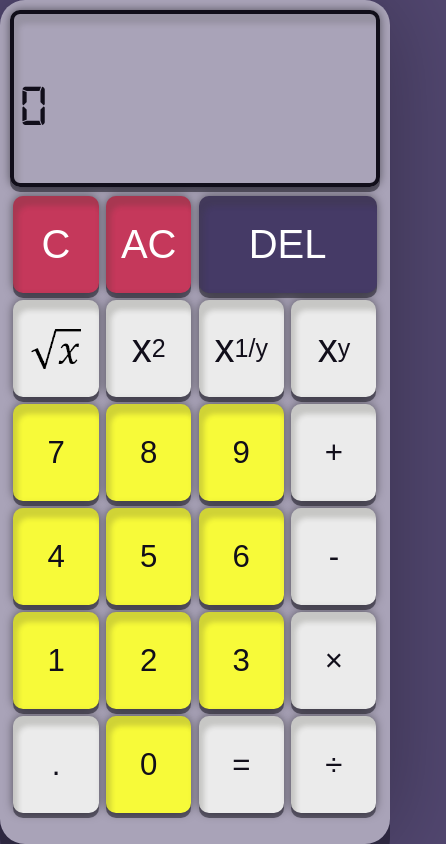
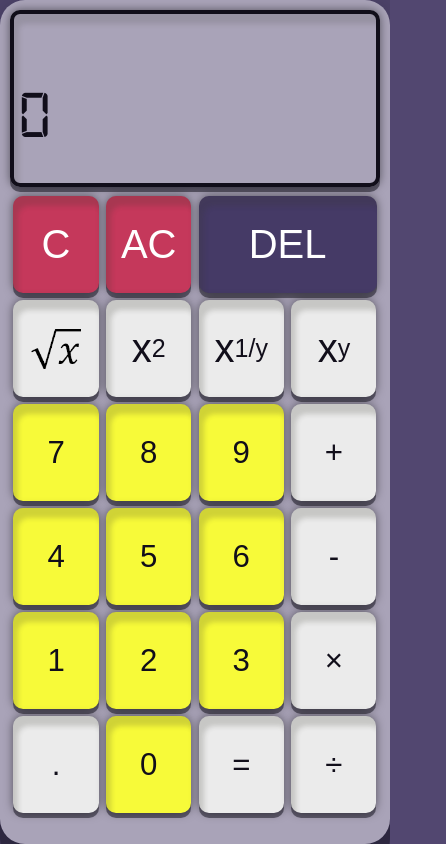
Before and after one commit to jfgoldbach/JavaScriptCalculator, a plain HTML site: page index.html in a window 390 px wide. Shown: the whole page, 446 px wide, since content can reach past the window. Drawn offline with Linux system fonts and the light colour scheme.

Commit message:
mobile changes 2

```diff
--- a/style.css
+++ b/style.css
@@ -184,22 +184,28 @@ button:active {
     }
     .mainContainer{
         width: 100vw;
-        height: 100%;
+        height: 100vh;
         padding: 0;
         justify-content: flex-start;
     }
     .resultDisplay{
+        justify-content: space-between;
         height: 20%;
         width: 93%;
         margin-top: 2.5%;
         margin-bottom: 1.5%;
     }
     #output{
-        width: 100%;
-        font-size: 15vw;
+        margin: 0;
+        padding: 5px;
+        width: calc(100% - 10px);
+        font-size: 8vh;
     }
     #history{
-        font-size: 6vw;
+        margin: 0;
+        padding: 5px;
+        width: calc(100% - 10px);
+        font-size: 4vh;
     }
     .buttonRow{
         width: 95%;
```
